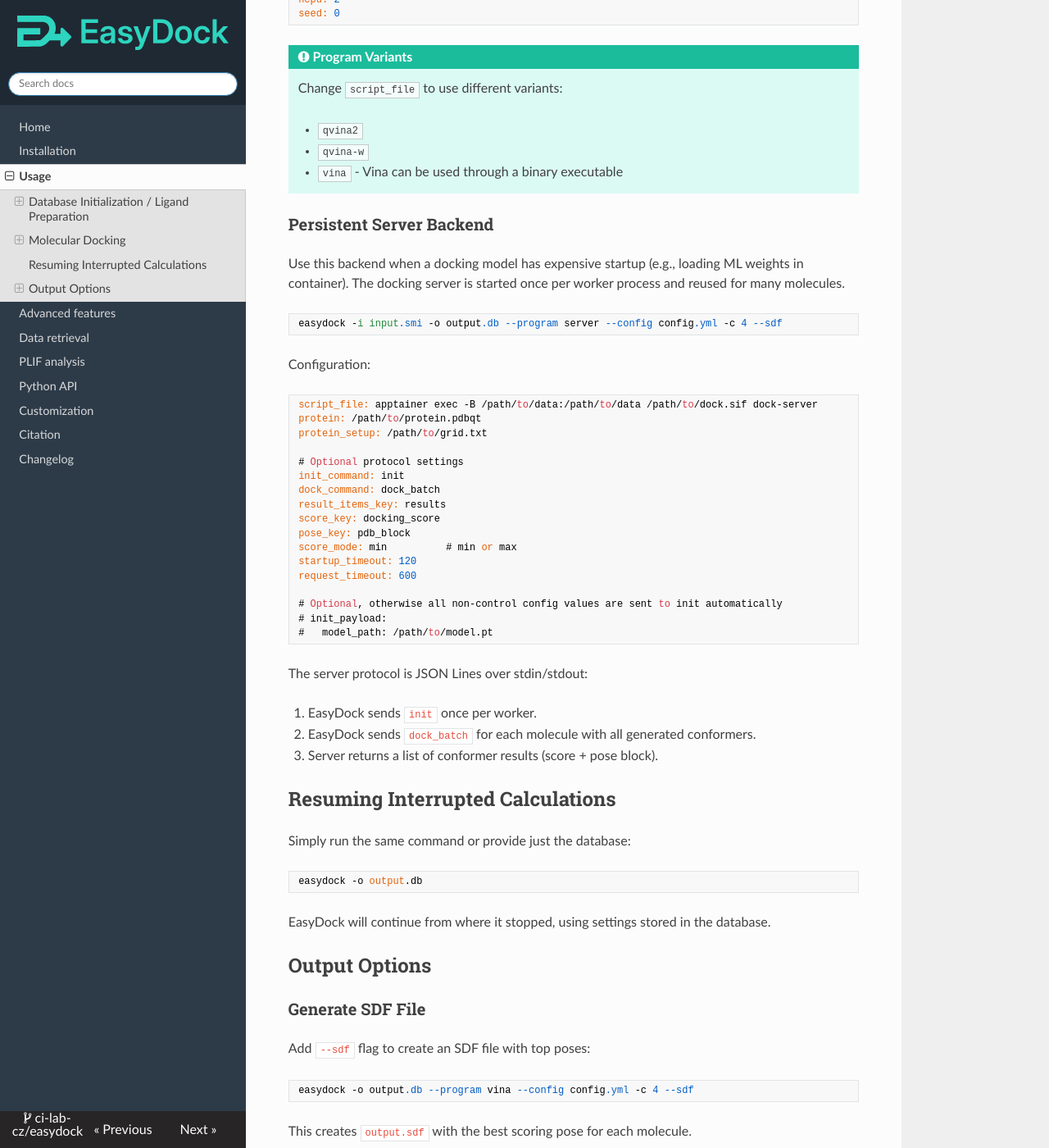
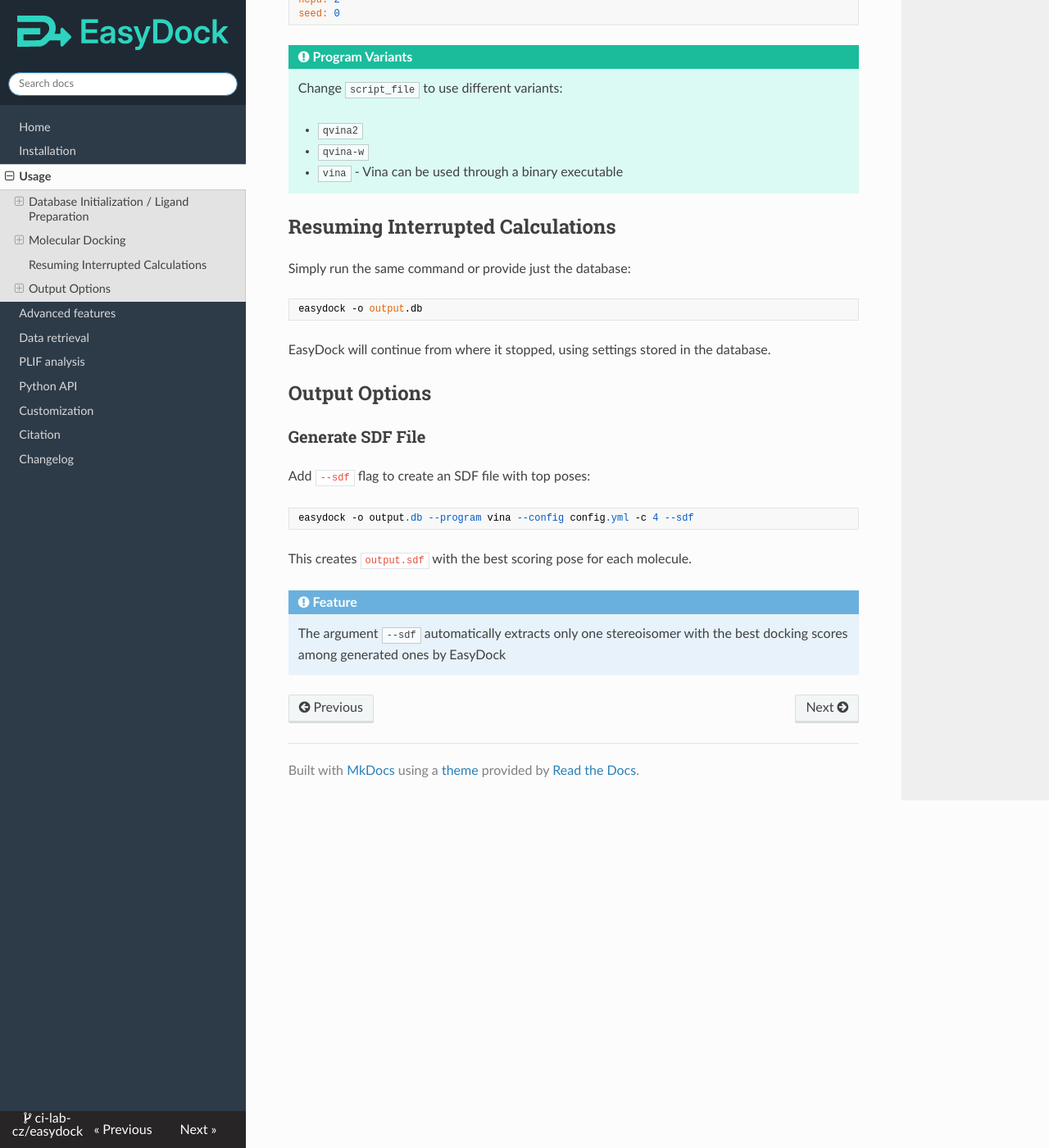
Before and after one commit to ci-lab-cz/easydock, an MkDocs documentation site: the page built from docs/usage.md, in a window 1280 px wide and 1400 px high, scrolled down 3939 px. Shown: the whole window at 82% size. Built offline with MkDocs 1.6.1, drawn with Linux system fonts in a browser that asks for light colours; nearby versions of some CDN libraries.

Commit message:
docs files is reverted

````diff
--- a/docs/usage.md
+++ b/docs/usage.md
@@ -192,42 +192,6 @@ seed: 0
     - `qvina-w`
     - `vina` - Vina can be used through a binary executable
 
-### Persistent Server Backend
-
-Use this backend when a docking model has expensive startup (e.g., loading ML weights in container).
-The docking server is started once per worker process and reused for many molecules.
-
-```bash
-easydock -i input.smi -o output.db --program server --config config.yml -c 4 --sdf
-```
-
-Configuration:
-```yaml
-script_file: apptainer exec -B /path/to/data:/path/to/data /path/to/dock.sif dock-server
-protein: /path/to/protein.pdbqt
-protein_setup: /path/to/grid.txt
-
-# Optional protocol settings
-init_command: init
-dock_command: dock_batch
-result_items_key: results
-score_key: docking_score
-pose_key: pdb_block
-score_mode: min          # min or max
-startup_timeout: 120
-request_timeout: 600
-
-# Optional, otherwise all non-control config values are sent to init automatically
-# init_payload:
-#   model_path: /path/to/model.pt
-```
-
-The server protocol is JSON Lines over stdin/stdout:
-
-1. EasyDock sends `init` once per worker.
-2. EasyDock sends `dock_batch` for each molecule with all generated conformers.
-3. Server returns a list of conformer results (score + pose block).
-
 ## Resuming Interrupted Calculations
 
 Simply run the same command or provide just the database:
````
Also changed, not shown: docs/customization.md (+0 -35 lines).
